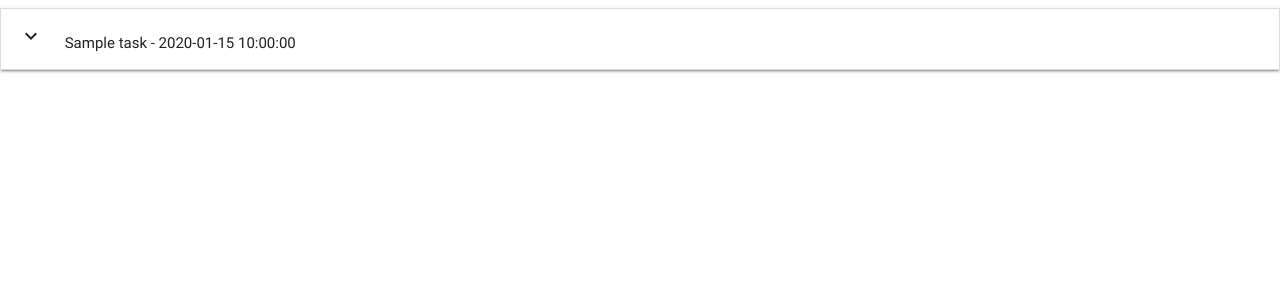
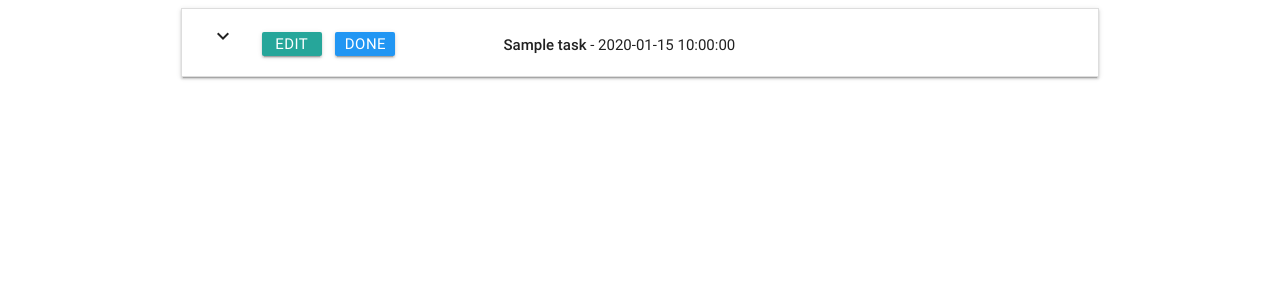
Before and after one commit to jonburdon/python-task-manager, a Flask app: page / in a window 1280 px wide. Shown: the top 300 px of the page. Run offline with Flask 2, Linux system fonts and the light colour scheme; a database or web service that is not in the repository returns one stand-in record (values such as "Sample title"); some libraries are stand-ins or nearby versions.

Commit message:
Add Edit and Done buttons

```diff
--- /dev/null
+++ b/static/css/style.css
@@ -0,0 +1,11 @@
+.btn_small {
+    height:24px;
+    width:60px;
+    line-height:24px;
+    margin:5px 5px;
+    padding: 0 0.5em;
+}
+
+.task_header {
+    margin-top:10px;
+}
--- a/templates/base.html
+++ b/templates/base.html
@@ -4,11 +4,16 @@
 <head>
     <link href="https://fonts.googleapis.com/icon?family=Material+Icons" rel="stylesheet">
     <link rel="stylesheet" href="https://cdnjs.cloudflare.com/ajax/libs/materialize/0.100.2/css/materialize.min.css">
+    <link rel="stylesheet" href="{{url_for('static', filename="css/style.css")}}" type="text/css">
 </head>
 
 <body>
+    <div class="container">
+
+
+
     {% block content %} {% endblock %}
-
+    </div>
     <script src="https://cdnjs.cloudflare.com/ajax/libs/jquery/3.2.1/jquery.min.js"></script>
     <script src="https://cdnjs.cloudflare.com/ajax/libs/materialize/0.100.2/js/materialize.min.js"></script>
     <script type="text/javascript">
--- a/templates/tasks.html
+++ b/templates/tasks.html
@@ -1,14 +1,23 @@
 {% extends 'base.html' %}
 {% block content %}
+<div class="row">
     <ul class="collapsible" data-collapsible="accordion">
         {% for task in tasks %}
         <li>
             <div class="collapsible-header">
 
-                <div class=" task_header col s9">
-                    <i class="material-icons">expand_more</i> {{task.task_name}} - {{task.due_date}}
+                <div class="col 4">
+                    <i class="material-icons">expand_more</i>
+                    <a class="waves-effect waves-light btn btn_small">Edit</a>
+                    <a class="waves-effect waves-light btn btn_small blue">Done</a>
                 </div>
+
+                <div class=" task_header col s8">
+                    <strong>{{task.task_name}}</strong> - {{task.due_date}}
+                </div>
+
             </div>
+
             <div class="collapsible-body">
                 <span>
                     {{task.task_description}}
@@ -17,4 +26,5 @@
         </li>
         {% endfor %}
     </ul>
+</div>
 {% endblock %}
```
Also changed, not shown: readme.md.
